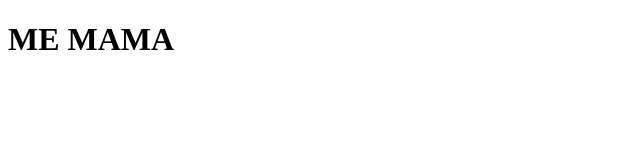
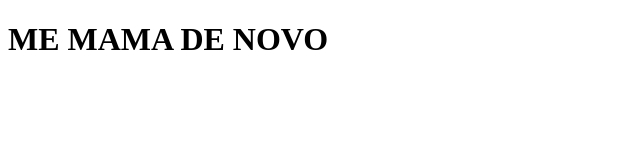
Before and after one commit to guhdamasceno/teste1, a plain HTML site: page index.html in a window 1280 px wide. Shown: the whole page, without its empty margins (0-640 px from the left). Drawn offline with Linux system fonts and the light colour scheme.

Commit message:
mudança no index

```diff
--- a/index.html
+++ b/index.html
@@ -6,6 +6,6 @@
     <title>Document</title>
 </head>
 <body>
-    <h1>ME MAMA</h1>
+    <h1>ME MAMA DE NOVO</h1>
 </body>
 </html>
```
Also changed, not shown: css/banner_inicial1.css (added), css/bannerinicia.css (deleted).
